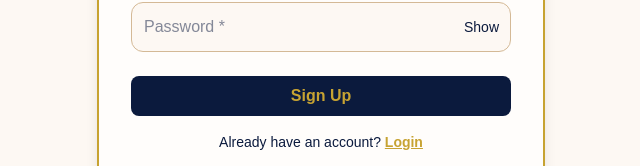
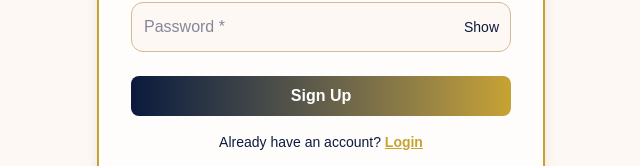
Before and after one commit to BLOUDANJEWELLERY/CATALOGUE, a Next.js app in the folder catalogue/: page /signup in a window 1280 px wide. Shown: the part 504-670 px from the top of the page, without its empty margins (319-959 px from the left). Built offline with nearby package versions, Linux system fonts and the light colour scheme.

Commit message:
Update signup.tsx

```diff
--- a/catalogue/pages/signup.tsx
+++ b/catalogue/pages/signup.tsx
@@ -143,7 +143,7 @@ const handleSubmit = async () => {
           <button
             onClick={handleSubmit}
             disabled={loading}
-            className="w-full mt-6 px-4 py-2 bg-[#0b1a3d] text-[#c7a332] font-semibold rounded-lg hover:bg-[#0a162d] transition disabled:opacity-50 disabled:cursor-not-allowed"
+            className="w-full mt-6 px-4 py-2 bg-gradient-to-r from-[#0b1a3d] to-[#c7a332] text-white font-semibold rounded-lg hover:brightness-110 transition disabled:opacity-50 disabled:cursor-not-allowed"
           >
             {loading ? "Sending OTP..." : "Sign Up"}
           </button>
```
